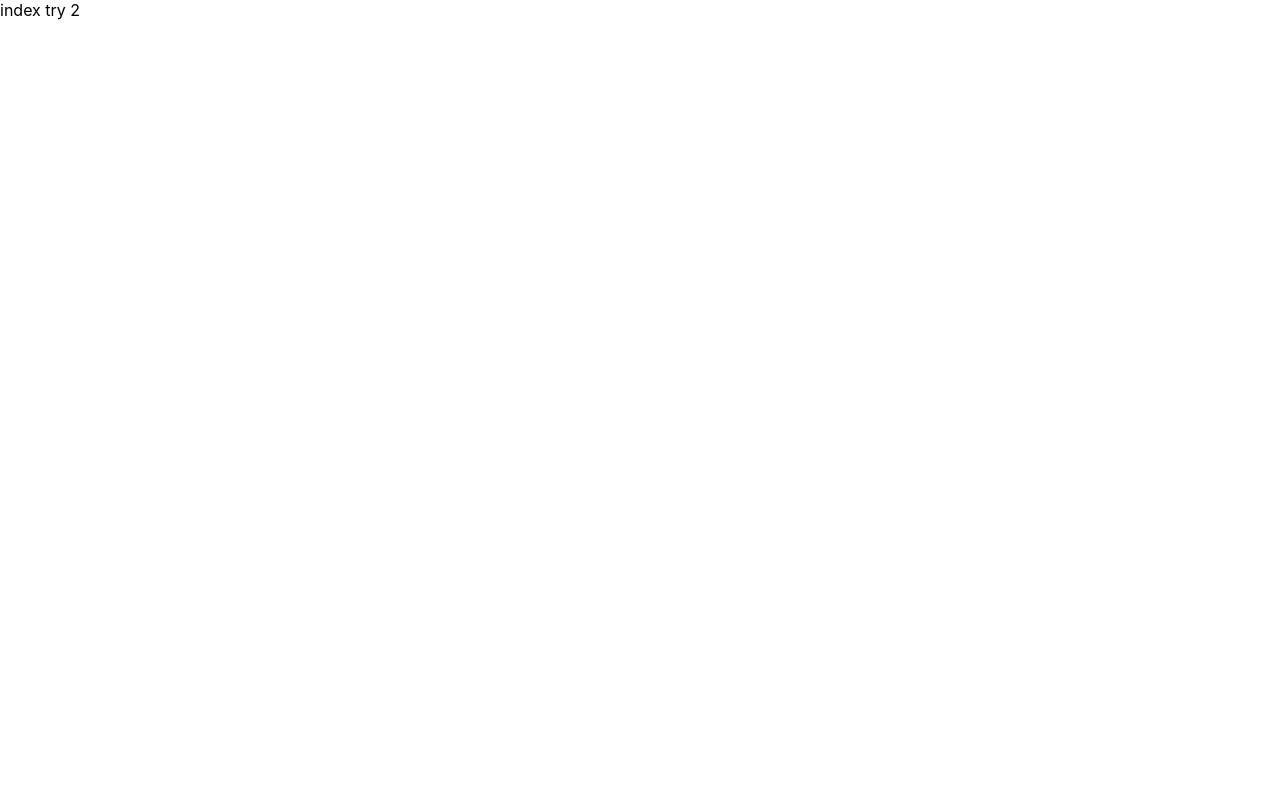
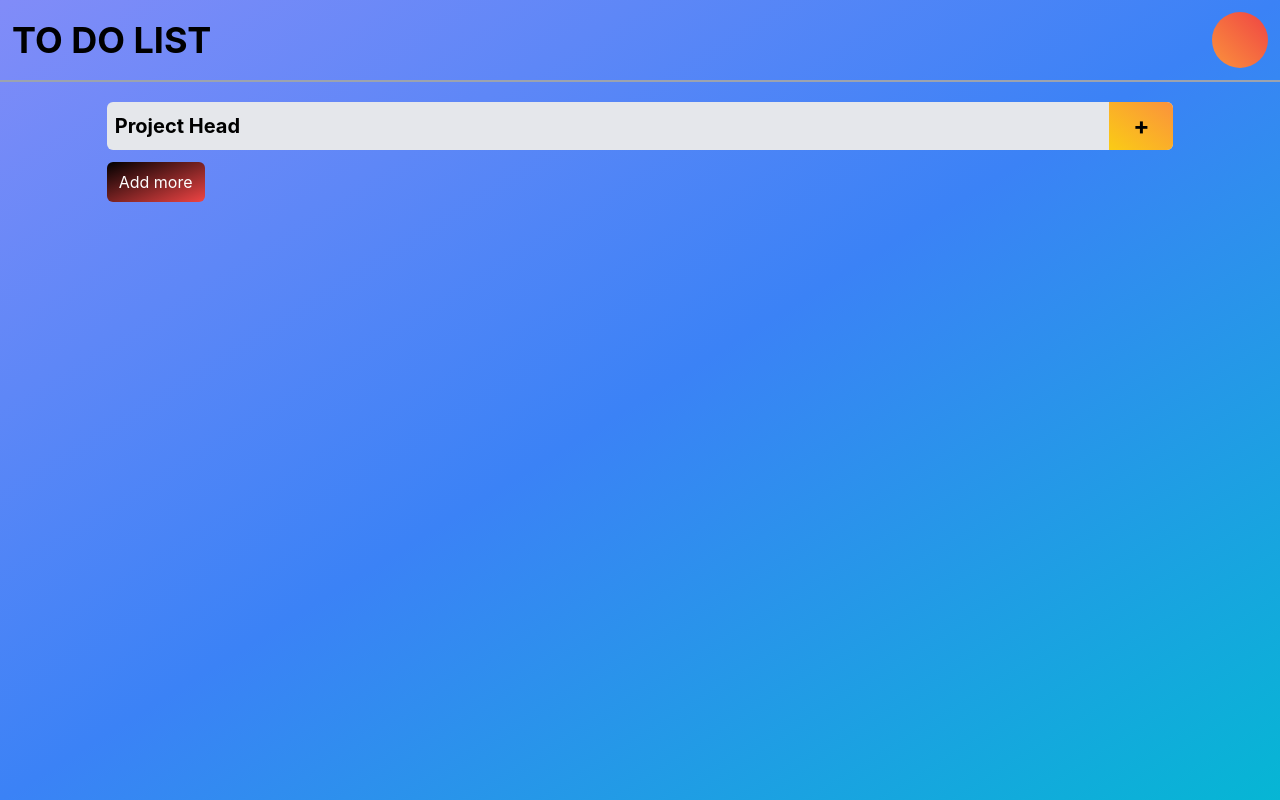
Before and after one commit to sanalsajeevan123/ToDoList, a Next.js app: page / in a window 1280 px wide. Built offline with nearby package versions, Linux system fonts and the light colour scheme.

Commit message:
14-6-to-to-update

```diff
--- /dev/null
+++ b/components/activities.tsx
@@ -0,0 +1,16 @@
+const Activities = () => {
+    return(
+        <div className="flex items-center justify-between h-10 border">
+            <div className="w-16 h-full bg-transparent flex items-center justify-center">
+                No.
+            </div>
+            <div className="w-full h-full bg-transparent flex items-center">
+                Activity
+            </div>
+            <div className="w-16 h-full bg-gray-200 flex items-center justify-center font-bold text-2xl">
+                -
+            </div>
+        </div>
+    )
+}
+export default Activities
--- /dev/null
+++ b/components/head.tsx
@@ -0,0 +1,13 @@
+const Head = () => {
+    return(
+        <div className="w-full border-b-2 border-gray-400 flex items-center justify-between p-3">
+            <div>
+                <h1 className="text-4xl font-bold">TO DO LIST</h1>
+            </div>
+            <div className=" w-14 h-14 rounded-full bg-gradient-to-tr from-orange-400 to-red-500">
+
+            </div>
+        </div>
+    )
+}
+export default Head
--- /dev/null
+++ b/components/projects.tsx
@@ -0,0 +1,37 @@
+import { useState } from "react"
+import Activities from "./activities"
+
+const Projects = () => {
+    const [toggleActivities,settoggleActivities] = useState(false)
+    const [toggleActivitiesTransition,settoggleActivitiesTransition] = useState(false)
+    const handleToggle=()=>{
+        settoggleActivities(!toggleActivities)
+        setTimeout(()=>{
+            settoggleActivitiesTransition(!toggleActivitiesTransition)
+        },100)
+    }
+    return(
+        <div className="w-full space-y-3">
+            <div className="w-full bg-gray-200 flex items-center justify-between rounded-md">
+                <h1 className="text-xl font-bold px-2">Project Head</h1>
+                <button onClick={()=>handleToggle()} className="bg-gradient-to-tr from-yellow-400 to-orange-400 py-2 w-16 rounded-r-md">
+                    {/* <i className="fa-solid fa-angle-up"></i> */}
+                    <h1 className="text-2xl font-bold">{`${toggleActivities == false ? `+` : `-` }`}</h1>
+                </button>
+            </div>
+            <div className={`w-full space-y-1 ${toggleActivities == false ? `hidden` : `block` }`}>
+                {[...Array(5)].map((item:any,key:any)=>{
+                    return(
+                        <div className={`transform transition duration-300 ${ toggleActivitiesTransition ? `translate-x-0 skew-x-0` : `translate-x-12 skew-x-12`}`} key={key} style={{transitionDelay:`${key*.2}s`}}>
+                            <Activities/>
+                        </div>
+                    )
+                })}
+            </div>
+            <button className="flex items-center justify-center px-3 py-2 rounded-md bg-gradient-to-tl from-red-500 to-black text-white hover:bg-gradient-to-br hover:from-black hover:to-black hover:duration-300">
+                <h1>Add more</h1>
+            </button>
+        </div>
+    )
+}
+export default Projects
--- a/pages/index.tsx
+++ b/pages/index.tsx
@@ -1,9 +1,20 @@
 import type { NextPage } from 'next'
+import Projects from '../components/projects'
+import Head from '../components/head'
 
 const Home: NextPage = () => {
   return (
-    <div>
-      index try 2
+    <div className='w-full space-y-5 bg-gradient-to-tl from-cyan-500 via-blue-500 to-indigo-400 min-h-screen'>
+      <Head/>
+      <div className='w-full flex items-center justify-center'>
+        <div className='w-10/12 space-y-2'>
+          {[...Array(1)].map((item:any,key:any)=>{
+            return(
+              <Projects key={key}/>
+            )
+          })}
+        </div>
+      </div>
     </div>
   )
 }
--- /dev/null
+++ b/postcss.config.js
@@ -0,0 +1,6 @@
+module.exports = {
+  plugins: {
+    tailwindcss: {},
+    autoprefixer: {},
+  },
+}
--- a/styles/globals.css
+++ b/styles/globals.css
@@ -14,3 +14,6 @@ a {
 * {
   box-sizing: border-box;
 }
+@tailwind base;
+@tailwind components;
+@tailwind utilities;
--- /dev/null
+++ b/tailwind.config.js
@@ -0,0 +1,11 @@
+/** @type {import('tailwindcss').Config} */
+module.exports = {
+  content: [
+    "./pages/**/*.{js,ts,jsx,tsx}",
+    "./components/**/*.{js,ts,jsx,tsx}",
+  ],
+  theme: {
+    extend: {},
+  },
+  plugins: [],
+}
```
Also changed, not shown: package.json (+7 -0 lines), 1 other file (tests, documents, lock files or other folders).
